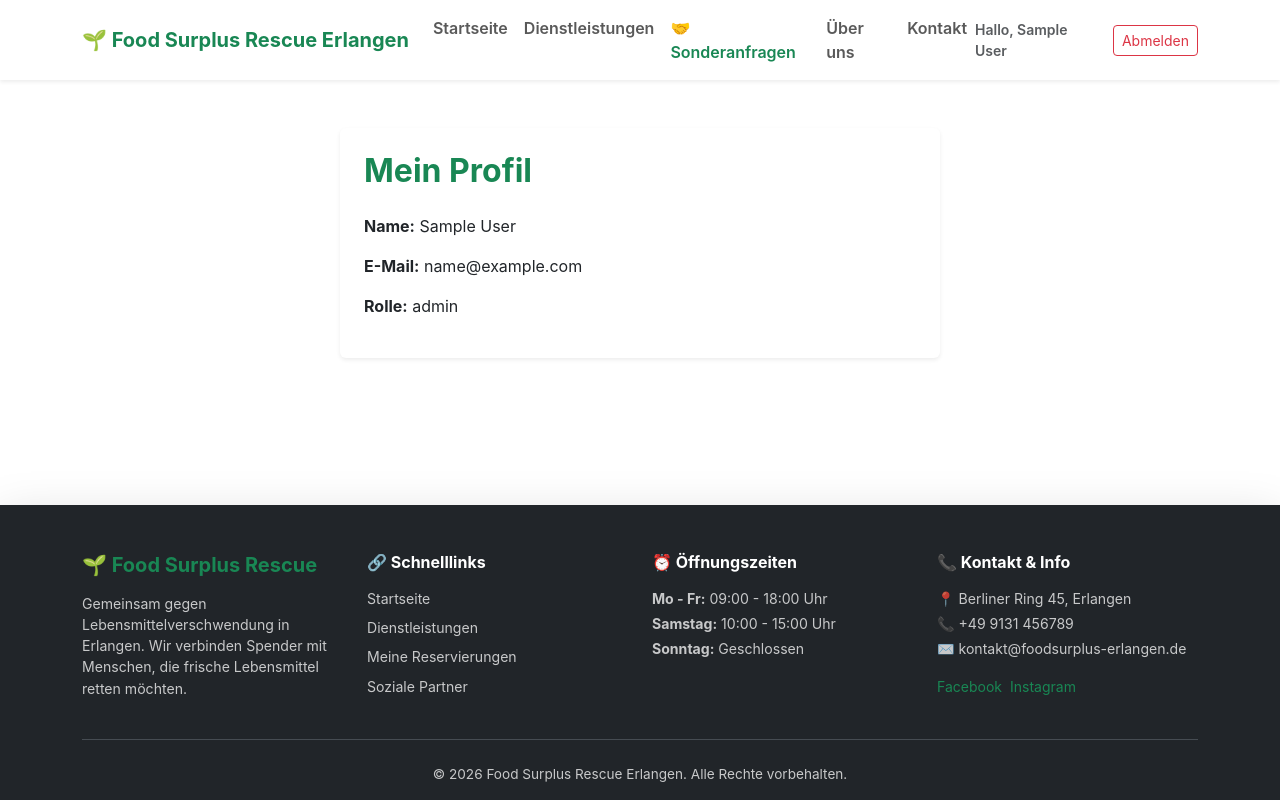
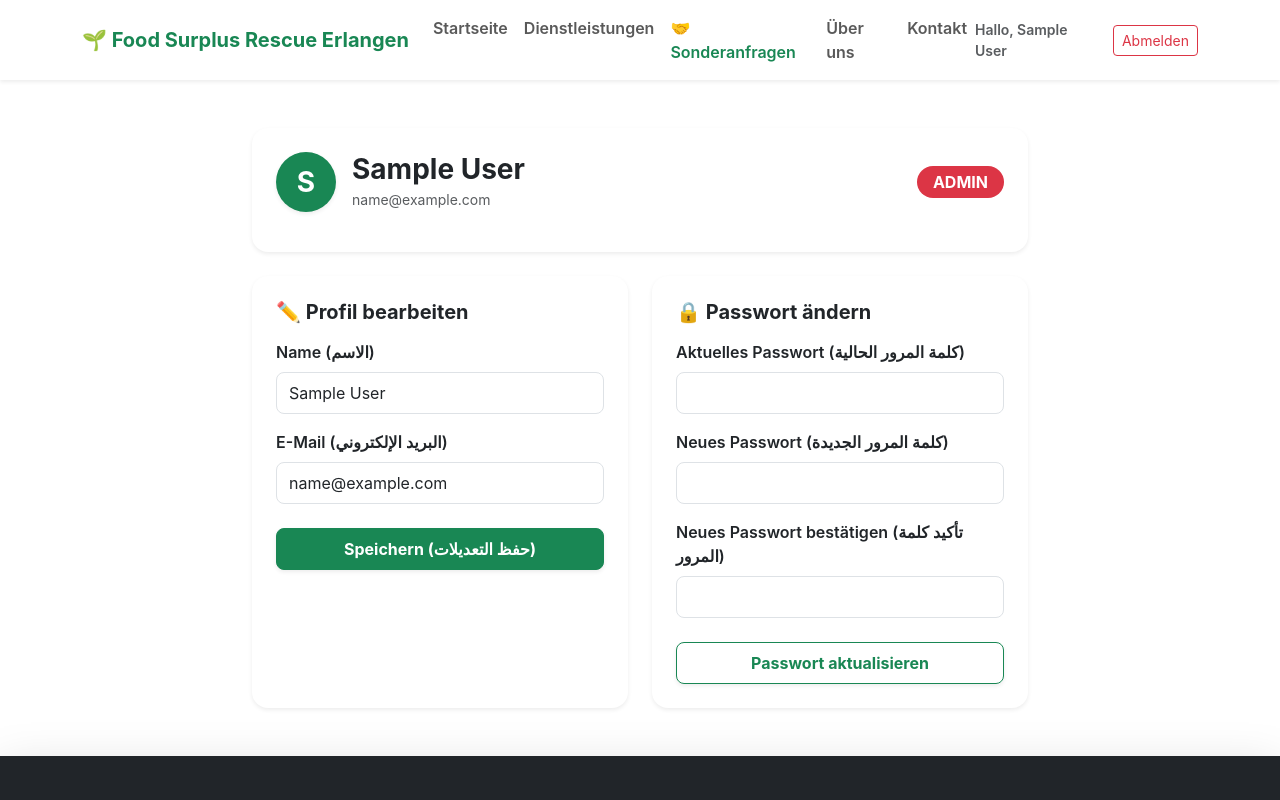
Before and after one commit to hodaziat/food-surplus-rescue, a React (Create React App) app in the folder frontend/: page /profile in a window 1280 px wide. Shown: the top 800 px of the page. Built offline with nearby package versions, Linux system fonts and the light colour scheme; no server answers; sample sign-in values are in the browser's storage.

Commit message:
Update profile endpoints and clean up user settings code

```diff
--- a/frontend/src/pages/Profile.jsx
+++ b/frontend/src/pages/Profile.jsx
@@ -1,27 +1,220 @@
-import React from 'react';
-import { Container, Card } from 'react-bootstrap';
+import React, { useState } from 'react';
+import { Container, Card, Form, Button, Alert, Row, Col, Badge } from 'react-bootstrap';
+import API from '../services/api';
 
 const Profile = () => {
     const storedUser = localStorage.getItem('user');
-    const user = storedUser ? JSON.parse(storedUser) : null;
+    const [user, setUser] = useState(storedUser ? JSON.parse(storedUser) : null);
+
+    // حالة تعديل البيانات الشخصية
+    const [name, setName] = useState(user?.name || '');
+    const [email, setEmail] = useState(user?.email || '');
+    const [profileMsg, setProfileMsg] = useState({ type: '', text: '' });
+    const [loadingProfile, setLoadingProfile] = useState(false);
+
+    // حالة تغيير كلمة المرور
+    const [currentPassword, setCurrentPassword] = useState('');
+    const [newPassword, setNewPassword] = useState('');
+    const [confirmPassword, setConfirmPassword] = useState('');
+    const [passwordMsg, setPasswordMsg] = useState({ type: '', text: '' });
+    const [loadingPassword, setLoadingPassword] = useState(false);
 
     // قراءة الدور سواء كان مخزناً بـ role أو user_role أو وضع قيمة افتراضية
     const userRole = user?.role || user?.user_role || 'Nutzer';
 
+    // 1. معالجة تحديث البيانات الشخصية
+    const handleUpdateProfile = async (e) => {
+        e.preventDefault();
+        setProfileMsg({ type: '', text: '' });
+        setLoadingProfile(true);
+
+        try {
+            // استخدام مسار /auth/ بدلاً من /users/
+            const res = await API.put(`/auth/profile/${user.id}`, { name, email });
+
+            // تحديث الكائن المخزن في LocalStorage وفي الـ State
+            const updatedUser = { ...user, name, email };
+            localStorage.setItem('user', JSON.stringify(updatedUser));
+            localStorage.setItem('username', name);
+            setUser(updatedUser);
+
+            setProfileMsg({ type: 'success', text: 'Profil erfolgreich aktualisiert! (تم تحديث الملف الشخصي بنجاح)' });
+            setTimeout(() => window.location.reload(), 1000); // تحديث الصفحة لتأكيد الاسم في النظامات المجاورة
+        } catch (err) {
+            console.error(err);
+            setProfileMsg({
+                type: 'danger',
+                text: err.response?.data?.error || 'Fehler beim Aktualisieren des Profils.'
+            });
+        } finally {
+            setLoadingProfile(false);
+        }
+    };
+
+    // 2. معالجة تغيير كلمة المرور
+    const handleChangePassword = async (e) => {
+        e.preventDefault();
+        setPasswordMsg({ type: '', text: '' });
+
+        if (newPassword !== confirmPassword) {
+            setPasswordMsg({ type: 'danger', text: 'Die neuen Passwörter stimmen nicht überein. (كلمتا المرور الجديدتان غير متطابقتين)' });
+            return;
+        }
+
+        if (newPassword.length < 6) {
+            setPasswordMsg({ type: 'danger', text: 'Das Passwort muss mindestens 6 Zeichen lang sein. (يجب أن تتكون كلمة المرور من 6 خانات على الأقل)' });
+            return;
+        }
+
+        setLoadingPassword(true);
+
+        try {
+            // استخدام مسار /auth/ بدلاً من /users/
+            await API.put(`/auth/change-password/${user.id}`, {
+                currentPassword,
+                newPassword
+            });
+
+            setPasswordMsg({ type: 'success', text: 'Passwort erfolgreich geändert! (تم تغيير كلمة المرور بنجاح)' });
+            setCurrentPassword('');
+            setNewPassword('');
+            setConfirmPassword('');
+        } catch (err) {
+            console.error(err);
+            setPasswordMsg({
+                type: 'danger',
+                text: err.response?.data?.error || err.response?.data?.message || 'Fehler beim Ändern des Passworts.'
+            });
+        } finally {
+            setLoadingPassword(false);
+        }
+    };
+
+    if (!user) {
+        return (
+            <Container className="py-5 text-center">
+                <Alert variant="warning">Kein Benutzer angemeldet. Bitte melden Sie sich an.</Alert>
+            </Container>
+        );
+    }
+
     return (
-        <Container className="py-5">
-            <Card className="border-0 shadow-sm p-4 mx-auto" style={{ maxWidth: '600px' }}>
-                <h2 className="fw-bold text-success mb-4">Mein Profil</h2>
-                {user ? (
-                    <div>
-                        <p><strong>Name:</strong> {user.name}</p>
-                        <p><strong>E-Mail:</strong> {user.email}</p>
-                        <p><strong>Rolle:</strong> {userRole}</p>
+        <Container className="py-5" style={{ maxWidth: '800px' }}>
+            {/* كارت المعلومات العامة والشهادة */}
+            <Card className="border-0 shadow-sm rounded-4 mb-4 p-4">
+                <div className="d-flex align-items-center justify-content-between mb-3">
+                    <div className="d-flex align-items-center gap-3">
+                        <div
+                            className="bg-success text-white rounded-circle d-flex align-items-center justify-content-center fw-bold fs-3 shadow-sm"
+                            style={{ width: '60px', height: '60px' }}
+                        >
+                            {user.name ? user.name.charAt(0).toUpperCase() : 'U'}
+                        </div>
+                        <div>
+                            <h3 className="fw-bold text-dark m-0">{user.name}</h3>
+                            <span className="text-muted small">{user.email}</span>
+                        </div>
                     </div>
-                ) : (
-                    <p className="text-muted">Kein Benutzer angemeldet.</p>
-                )}
+                    <Badge bg={userRole === 'admin' ? 'danger' : 'success'} className="px-3 py-2 rounded-pill fs-6">
+                        {userRole.toUpperCase()}
+                    </Badge>
+                </div>
             </Card>
+
+            <Row className="g-4">
+                {/* 1. قسم تعديل الاسم والإيميل */}
+                <Col md={6}>
+                    <Card className="border-0 shadow-sm rounded-4 h-100 p-4">
+                        <h5 className="fw-bold text-dark mb-3">✏️ Profil bearbeiten</h5>
+                        {profileMsg.text && <Alert variant={profileMsg.type}>{profileMsg.text}</Alert>}
+
+                        <Form onSubmit={handleUpdateProfile}>
+                            <Form.Group className="mb-3">
+                                <Form.Label className="fw-semibold">Name (الاسم)</Form.Label>
+                                <Form.Control
+                                    type="text"
+                                    value={name}
+                                    onChange={(e) => setName(e.target.value)}
+                                    required
+                                    className="rounded-3 py-2"
+                                />
+                            </Form.Group>
+
+                            <Form.Group className="mb-4">
+                                <Form.Label className="fw-semibold">E-Mail (البريد الإلكتروني)</Form.Label>
+                                <Form.Control
+                                    type="email"
+                                    value={email}
+                                    onChange={(e) => setEmail(e.target.value)}
+                                    required
+                                    className="rounded-3 py-2"
+                                />
+                            </Form.Group>
+
+                            <Button
+                                type="submit"
+                                variant="success"
+                                className="w-100 fw-bold py-2 rounded-3 shadow-sm"
+                                disabled={loadingProfile}
+                            >
+                                {loadingProfile ? 'Speichern...' : 'Speichern (حفظ التعديلات)'}
+                            </Button>
+                        </Form>
+                    </Card>
+                </Col>
+
+                {/* 2. قسم تغيير كلمة المرور */}
+                <Col md={6}>
+                    <Card className="border-0 shadow-sm rounded-4 h-100 p-4">
+                        <h5 className="fw-bold text-dark mb-3">🔒 Passwort ändern</h5>
+                        {passwordMsg.text && <Alert variant={passwordMsg.type}>{passwordMsg.text}</Alert>}
+
+                        <Form onSubmit={handleChangePassword}>
+                            <Form.Group className="mb-3">
+                                <Form.Label className="fw-semibold">Aktuelles Passwort (كلمة المرور الحالية)</Form.Label>
+                                <Form.Control
+                                    type="password"
+                                    value={currentPassword}
+                                    onChange={(e) => setCurrentPassword(e.target.value)}
+                                    required
+                                    className="rounded-3 py-2"
+                                />
+                            </Form.Group>
+
+                            <Form.Group className="mb-3">
+                                <Form.Label className="fw-semibold">Neues Passwort (كلمة المرور الجديدة)</Form.Label>
+                                <Form.Control
+                                    type="password"
+                                    value={newPassword}
+                                    onChange={(e) => setNewPassword(e.target.value)}
+                                    required
+                                    className="rounded-3 py-2"
+                                />
+                            </Form.Group>
+
+                            <Form.Group className="mb-4">
+                                <Form.Label className="fw-semibold">Neues Passwort bestätigen (تأكيد كلمة المرور)</Form.Label>
+                                <Form.Control
+                                    type="password"
+                                    value={confirmPassword}
+                                    onChange={(e) => setConfirmPassword(e.target.value)}
+                                    required
+                                    className="rounded-3 py-2"
+                                />
+                            </Form.Group>
+
+                            <Button
+                                type="submit"
+                                variant="outline-success"
+                                className="w-100 fw-bold py-2 rounded-3 shadow-sm"
+                                disabled={loadingPassword}
+                            >
+                                {loadingPassword ? 'Ändern...' : 'Passwort aktualisieren'}
+                            </Button>
+                        </Form>
+                    </Card>
+                </Col>
+            </Row>
         </Container>
     );
 };
```
Also changed, not shown: 2 other files (tests, documents, lock files or other folders).
